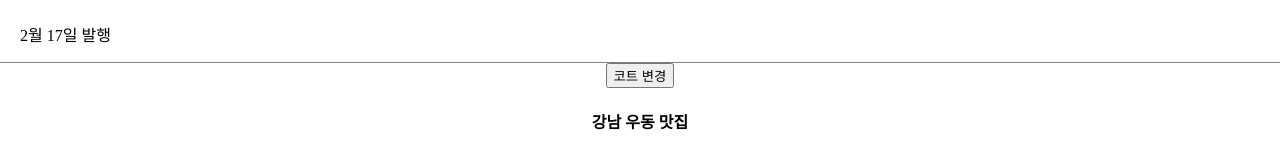
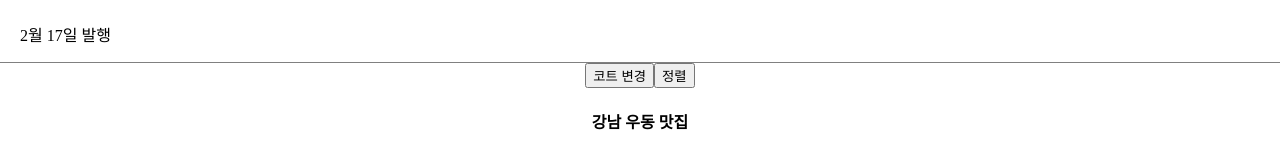
Before and after one commit to dk7648/react-blog, a React (Vite) app: page / in a window 1280 px wide. Shown: the part 320-473 px from the top of the page. Built offline with nearby package versions, Linux system fonts and the light colour scheme.

Commit message:
part1: array, object state 변경하는 법

```diff
--- a/src/App.jsx
+++ b/src/App.jsx
@@ -30,6 +30,12 @@ function App() {
       newTitle[0] = '여자 코트 추천';
       setTitle(newTitle);}}
       >코트 변경</button>
+
+      <button onClick={() => {
+        let newTitle = [...title];
+        newTitle.sort();
+        setTitle(newTitle);
+      }}>정렬</button>
       <h4>{ post }</h4>
     </div>
   )
```
